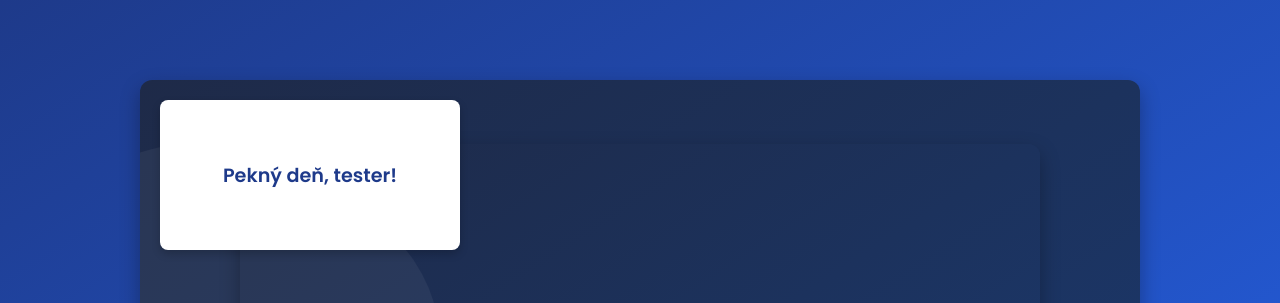
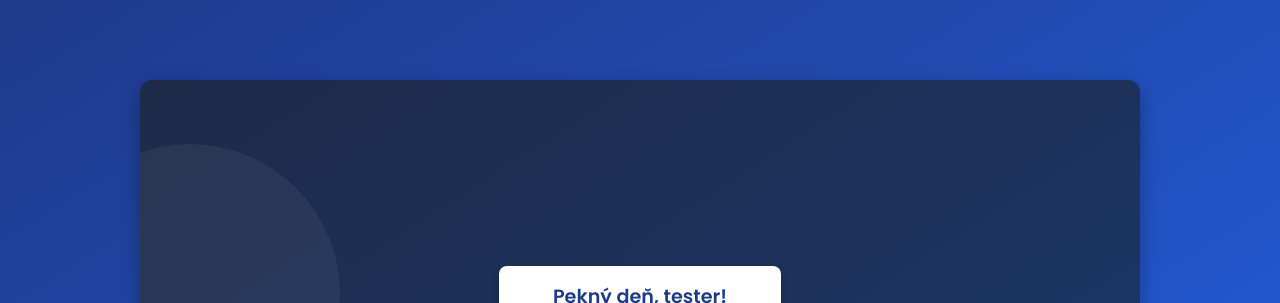
Before and after one commit to Montyssimo/monty, a plain HTML site: page dashboard.html in a window 1280 px wide. Shown: the top 303 px of the page. Drawn offline with Linux system fonts and the light colour scheme.

Commit message:
dashboard layout5

```diff
--- a/dashboard.css
+++ b/dashboard.css
@@ -25,19 +25,15 @@
 
 /* User Greeting Box */
 .user-greeting {
-    position: absolute;
-    top: 20px;
-    left: 20px;
-    width: 300px;
-    height: 150px;
+    position: relative;
+    width: 250px;
     background: #ffffff;
     border-radius: 8px;
     box-shadow: 0 4px 8px rgba(0, 0, 0, 0.2);
-    display: flex;
-    justify-content: center;
-    align-items: center;
+    padding: 16px;
+    margin: 20px auto;
     text-align: center;
-    z-index: 10;
+    z-index: 5;
 }
 
 .user-greeting h2 {
--- a/dashboard.html
+++ b/dashboard.html
@@ -10,11 +10,10 @@
 </head>
 <body>
     <div class="container">
-        <div class="user-greeting">
-            <h2 id="userGreeting">Pekný deň, tester!</h2>
-        </div>
-    <div class="container">
         <div class="dashboard">
+            <div class="user-greeting">
+                <h2 id="userGreeting">Pekný deň, tester!</h2>
+            </div>
             <h1>Vitaj na svojom Dashboarde!</h1>
             <h1>Zatiaľ tu nič nie je, ale to časom vyriešime!</h1>
             <button id="logoutButton" class="form-button">Odhlásiť sa</button>
--- a/dashboard.js
+++ b/dashboard.js
@@ -45,7 +45,7 @@ if (window.location.pathname.endsWith('dashboard.html')) {
     }
 });
 
- // Set User Greeting
+    // Nastavenie pozdravu používateľa
     const userGreeting = document.getElementById('userGreeting');
     try {
         const response = await fetch('https://monty-88po.onrender.com/api/auth/dashboard', {
```
Lines whose indentation alone changed are shown as unchanged.
